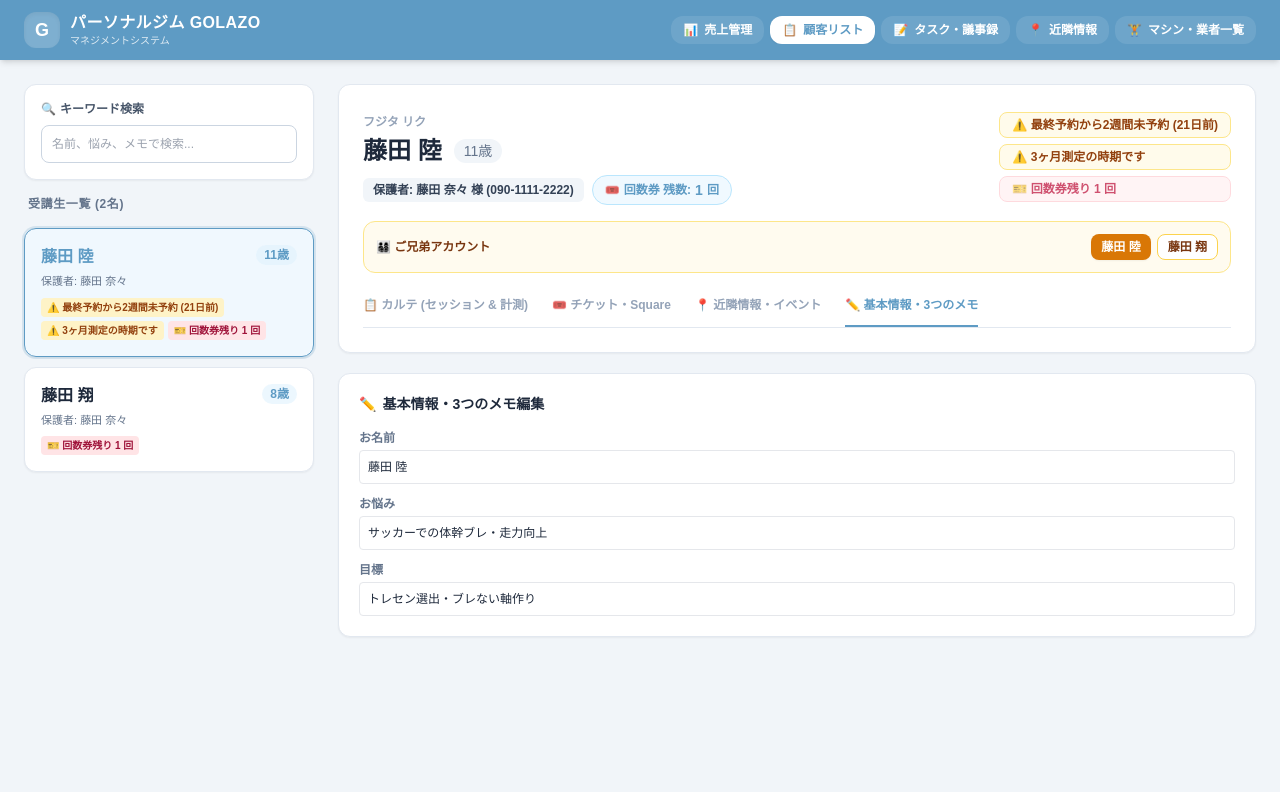
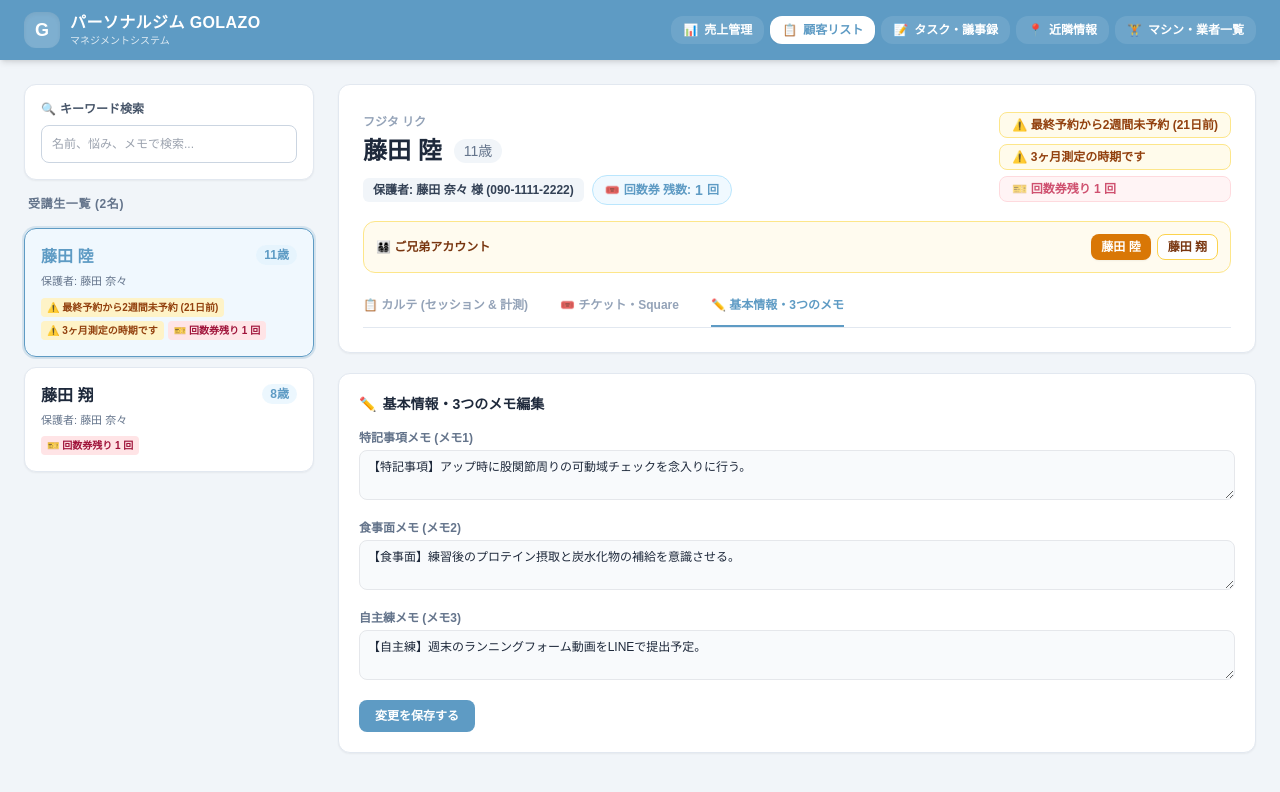
Before and after one commit to 2025golazo-bot/GOLAZO, a Next.js app: page /clients in a window 1280 px wide. Both pictures are taken after a click on the button "✏️ 基本情報・3つのメモ". Shown: the top 792 px of the page. Built offline with nearby package versions, Linux system fonts and the light colour scheme.

Commit message:
Update page.tsx

```diff
--- a/app/clients/page.tsx
+++ b/app/clients/page.tsx
@@ -46,15 +46,6 @@ interface Parent {
   ticketsHistory: TicketHistory[];
 }
 
-interface NearbyInfo {
-  id: string;
-  title: string;
-  category: '大会・イベント' | '近隣施設' | 'その他';
-  date: string;
-  location: string;
-  description: string;
-}
-
 interface Student {
   id: string;
   parentId: string; // 1:N 構造（保護者ID）
@@ -97,26 +88,6 @@ export default function ClientsPage() {
       ticketsHistory: [
         { id: 'th-2', date: '2026-08-01', title: '5回券', count: 5, expire: '2027-02-01', squarePaymentId: 'sq_pay_772200' }
       ]
-    }
-  ]);
-
-  // 近隣情報・イベントデータ（全体共通）
-  const [nearbyInfos, setNearbyInfos] = useState<NearbyInfo[]>([
-    {
-      id: 'nb-1',
-      title: '練馬区ジュニアサッカー大会 予選リーグ',
-      category: '大会・イベント',
-      date: '2026-10-15',
-      location: '区立総合運動場グラウンド',
-      description: '初戦突破を目標に、アジリティ系メニューを強化中。'
-    },
-    {
-      id: 'nb-2',
-      title: '光が丘体育館 サブアリーナ開放日',
-      category: '近隣施設',
-      date: '2026-09-25',
-      location: '光が丘体育館',
-      description: '自主トレでのスペース利用に活用可能。'
     }
   ]);
 
@@ -196,10 +167,10 @@ export default function ClientsPage() {
     }
   ]);
 
-  // UI状態
+  // UI状態 (carte / tickets / edit_info の3つに整理)
   const [selectedStudentId, setSelectedStudentId] = useState<string>('s-001');
   const [searchKeyword, setSearchKeyword] = useState<string>('');
-  const [activeTab, setActiveTab] = useState<'carte' | 'tickets' | 'nearby' | 'edit_info'>('carte');
+  const [activeTab, setActiveTab] = useState<'carte' | 'tickets' | 'edit_info'>('carte');
 
   const currentStudent = students.find(s => s.id === selectedStudentId) || students[0];
   const currentParent = parents.find(p => p.id === currentStudent.parentId) || parents[0];
@@ -220,16 +191,6 @@ export default function ClientsPage() {
   const [editingSessionId, setEditingSessionId] = useState<string | null>(null);
   const [editSessionContent, setEditSessionContent] = useState<string>('');
   const [editSessionHomework, setEditSessionHomework] = useState<string>('');
-
-  // 近隣情報追加・編集用ステート
-  const [newNearbyTitle, setNewNearbyTitle] = useState('');
-  const [newNearbyCategory, setNewNearbyCategory] = useState<'大会・イベント' | '近隣施設' | 'その他'>('大会・イベント');
-  const [newNearbyDate, setNewNearbyDate] = useState(new Date().toISOString().split('T')[0]);
-  const [newNearbyLocation, setNewNearbyLocation] = useState('');
-  const [newNearbyDesc, setNewNearbyDesc] = useState('');
-  const [editingNearbyId, setEditingNearbyId] = useState<string | null>(null);
-  const [editNearbyTitle, setEditNearbyTitle] = useState('');
-  const [editNearbyDesc, setEditNearbyDesc] = useState('');
 
   // 3つのメモ欄編集用ステート
   const [editCustomMemo1, setEditCustomMemo1] = useState(currentStudent.customMemo1);
@@ -349,39 +310,6 @@ export default function ClientsPage() {
     );
   };
 
-  const handleAddNearby = () => {
-    if (!newNearbyTitle || !newNearbyLocation) {
-      alert('タイトルと場所を入力してください。');
-      return;
-    }
-    const newItem: NearbyInfo = {
-      id: `nb-${Date.now()}`,
-      title: newNearbyTitle,
-      category: newNearbyCategory,
-      date: newNearbyDate,
-      location: newNearbyLocation,
-      description: newNearbyDesc
-    };
-    setNearbyInfos([newItem, ...nearbyInfos]);
-    setNewNearbyTitle('');
-    setNewNearbyLocation('');
-    setNewNearbyDesc('');
-    alert('近隣情報・イベントを追加しました！');
-  };
-
-  const handleDeleteNearby = (id: string) => {
-    if (!confirm('この近隣情報を削除しますか？')) return;
-    setNearbyInfos(prev => prev.filter(item => item.id !== id));
-  };
-
-  const handleSaveEditNearby = (id: string) => {
-    setNearbyInfos(prev =>
-      prev.map(item => (item.id === id ? { ...item, title: editNearbyTitle, description: editNearbyDesc } : item))
-    );
-    setEditingNearbyId(null);
-    alert('近隣情報を更新しました！');
-  };
-
   const availableYears = Array.from(new Set(currentStudent.sessions.map(s => s.date.substring(0, 4)))).sort().reverse();
   const availableMonths = ['01', '02', '03', '04', '05', '06', '07', '08', '09', '10', '11', '12'];
 
@@ -411,8 +339,9 @@ export default function ClientsPage() {
       <main className="p-6 max-w-7xl mx-auto space-y-6">
         <div className="grid grid-cols-1 md:grid-cols-4 gap-6">
 
-          {/* 左カラム：受講生選択 */}
-          <div className="md:col-span-1 space-y-4">
+          {/* 左カラム：受講生選択のみ */}
+          <div className="md:col-span-1 space-y-6">
+            <div className="space-y-4">
               <div className="bg-white p-4 rounded-xl border border-slate-200 shadow-sm space-y-2">
                 <label className="text-xs font-bold text-slate-600 flex items-center gap-1"><span>🔍</span> キーワード検索</label>
                 <input
@@ -458,6 +387,7 @@ export default function ClientsPage() {
                     </div>
                   );
                 })}
+              </div>
             </div>
           </div>
 
@@ -511,16 +441,13 @@ export default function ClientsPage() {
                 </div>
               )}
 
-              {/* タブ切り替え */}
-              <div className="flex flex-wrap border-b border-slate-200 pt-2 gap-6 text-xs font-bold">
+              {/* タブ切り替え（3つのタブに整理） */}
+              <div className="flex flex-wrap border-b border-slate-200 pt-2 gap-8 text-xs font-bold">
                 <button onClick={() => setActiveTab('carte')} className={`pb-3 border-b-2 transition ${activeTab === 'carte' ? 'border-[#5e9bc4] text-[#5e9bc4]' : 'border-transparent text-slate-400 hover:text-slate-600'}`}>
                   📋 カルテ (セッション & 計測)
                 </button>
                 <button onClick={() => setActiveTab('tickets')} className={`pb-3 border-b-2 transition ${activeTab === 'tickets' ? 'border-[#5e9bc4] text-[#5e9bc4]' : 'border-transparent text-slate-400 hover:text-slate-600'}`}>
                   🎟️ チケット・Square
-                </button>
-                <button onClick={() => setActiveTab('nearby')} className={`pb-3 border-b-2 transition ${activeTab === 'nearby' ? 'border-[#5e9bc4] text-[#5e9bc4]' : 'border-transparent text-slate-400 hover:text-slate-600'}`}>
-                  📍 近隣情報・イベント
                 </button>
                 <button onClick={() => setActiveTab('edit_info')} className={`pb-3 border-b-2 transition ${activeTab === 'edit_info' ? 'border-[#5e9bc4] text-[#5e9bc4]' : 'border-transparent text-slate-400 hover:text-slate-600'}`}>
                   ✏️ 基本情報・3つのメモ
@@ -643,109 +570,32 @@ export default function ClientsPage() {
               </div>
             )}
 
-            {/* TAB 3: 近隣情報・イベント */}
-            {activeTab === 'nearby' && (
-              <div className="bg-white p-5 rounded-xl border border-slate-200 shadow-sm space-y-5">
-                <div>
-                  <h3 className="font-bold text-slate-800 text-sm flex items-center gap-1.5"><span>📍</span> 近隣情報・イベント管理</h3>
-                  <p className="text-xs text-slate-500 mt-0.5">周辺の競技場、大会スケジュール、施設情報を登録・編集・削除できます。</p>
-                </div>
-
-                {/* 新規登録フォーム */}
-                <div className="p-4 bg-slate-50 rounded-xl border border-slate-200 space-y-3">
-                  <h4 className="text-xs font-bold text-slate-700">＋ 新規イベント・情報の追加</h4>
-                  <div className="grid grid-cols-1 md:grid-cols-3 gap-3 text-xs">
-                    <input
-                      type="text"
-                      placeholder="タイトル (例: 区民大会)"
-                      value={newNearbyTitle}
-                      onChange={e => setNewNearbyTitle(e.target.value)}
-                      className="border rounded-lg p-2 bg-white outline-none"
-                    />
-                    <select
-                      value={newNearbyCategory}
-                      onChange={e => setNewNearbyCategory(e.target.value as any)}
-                      className="border rounded-lg p-2 bg-white outline-none font-bold text-[#5e9bc4]"
-                    >
-                      <option value="大会・イベント">大会・イベント</option>
-                      <option value="近隣施設">近隣施設</option>
-                      <option value="その他">その他</option>
-                    </select>
-                    <input
-                      type="date"
-                      value={newNearbyDate}
-                      onChange={e => setNewNearbyDate(e.target.value)}
-                      className="border rounded-lg p-2 bg-white outline-none"
-                    />
-                  </div>
-                  <div className="grid grid-cols-1 md:grid-cols-2 gap-3 text-xs">
-                    <input
-                      type="text"
-                      placeholder="場所 (例: 練馬区総合グラウンド)"
-                      value={newNearbyLocation}
-                      onChange={e => setNewNearbyLocation(e.target.value)}
-                      className="border rounded-lg p-2 bg-white outline-none"
-                    />
-                    <input
-                      type="text"
-                      placeholder="詳細メモ・説明"
-                      value={newNearbyDesc}
-                      onChange={e => setNewNearbyDesc(e.target.value)}
-                      className="border rounded-lg p-2 bg-white outline-none"
-                    />
-                  </div>
-                  <button
-                    onClick={handleAddNearby}
-                    className="bg-[#5e9bc4] hover:bg-sky-600 text-white font-bold text-xs px-4 py-2 rounded-lg transition shadow-sm"
-                  >
-                    登録する
-                  </button>
-                </div>
-
-                {/* 一覧表示 */}
-                <div className="space-y-3">
-                  {nearbyInfos.map(item => (
-                    <div key={item.id} className="p-4 bg-slate-50 rounded-xl border border-slate-200 text-xs space-y-2">
-                      <div className="flex justify-between items-center">
-                        <div className="flex items-center gap-2">
-                          <span className="bg-sky-100 text-[#5e9bc4] font-bold px-2 py-0.5 rounded">{item.category}</span>
-                          <span className="text-slate-500 font-semibold">{item.date}</span>
-                        </div>
-                        <div className="flex gap-2">
-                          <button onClick={() => handleDeleteNearby(item.id)} className="text-rose-500 hover:underline">削除</button>
-                        </div>
-                      </div>
-                      <h4 className="font-bold text-slate-800 text-sm">{item.title}</h4>
-                      <p className="text-slate-600 flex items-center gap-1"><span>📍</span> {item.location}</p>
-                      {item.description && <p className="text-slate-500 bg-white p-2 rounded border">{item.description}</p>}
-                    </div>
-                  ))}
-                </div>
-              </div>
-            )}
-
-            {/* TAB 4: 基本情報・3つのメモ */}
+            {/* TAB 3: 基本情報・3つのメモ */}
             {activeTab === 'edit_info' && (
               <div className="bg-white p-5 rounded-xl border border-slate-200 shadow-sm space-y-4">
                 <h3 className="font-bold text-slate-800 text-sm flex items-center gap-1.5"><span>✏️</span> 基本情報・3つのメモ編集</h3>
-                <div className="space-y-3 text-xs">
+                <div className="space-y-4 text-xs">
                   <div>
-                    <label className="block text-slate-500 font-semibold mb-1">お名前</label>
-                    <input type="text" value={editForm.name} onChange={e => setEditForm({ ...editForm, name: e.target.value })} className="w-full border rounded p-2" />
+                    <label className="block text-slate-500 mb-1 font-semibold">特記事項メモ (メモ1)</label>
+                    <textarea value={editCustomMemo1} onChange={e => setEditCustomMemo1(e.target.value)} rows={2} className="w-full border rounded-lg p-2 outline-none bg-slate-50" />
                   </div>
                   <div>
-                    <label className="block text-slate-500 font-semibold mb-1">お悩み</label>
-                    <input type="text" value={editForm.concern} onChange={e => setEditForm({ ...editForm, concern: e.target.value })} className="w-full border rounded p-2" />
+                    <label className="block text-slate-500 mb-1 font-semibold">食事面メモ (メモ2)</label>
+                    <textarea value={editCustomMemo2} onChange={e => setEditCustomMemo2(e.target.value)} rows={2} className="w-full border rounded-lg p-2 outline-none bg-slate-50" />
                   </div>
                   <div>
-                    <label className="block text-slate-500 font-semibold mb-1">目標</label>
-                    <input type="text" value={editForm.target} onChange={e => setEditForm({ ...editForm, target: e.target.value })} className="w-full border rounded p-2" />
+                    <label className="block text-slate-500 mb-1 font-semibold">自主練メモ (メモ3)</label>
+                    <textarea value={editCustomMemo3} onChange={e => setEditCustomMemo3(e.target.value)} rows={2} className="w-full border rounded-lg p-2 outline-none bg-slate-50" />
                   </div>
+                  <button onClick={() => alert('基本情報・メモを保存しました！')} className="bg-[#5e9bc4] text-white font-bold px-4 py-2 rounded-lg">
+                    変更を保存する
+                  </button>
                 </div>
               </div>
             )}
 
           </div>
+
         </div>
       </main>
     </div>
```
Lines whose indentation alone changed are shown as unchanged.
